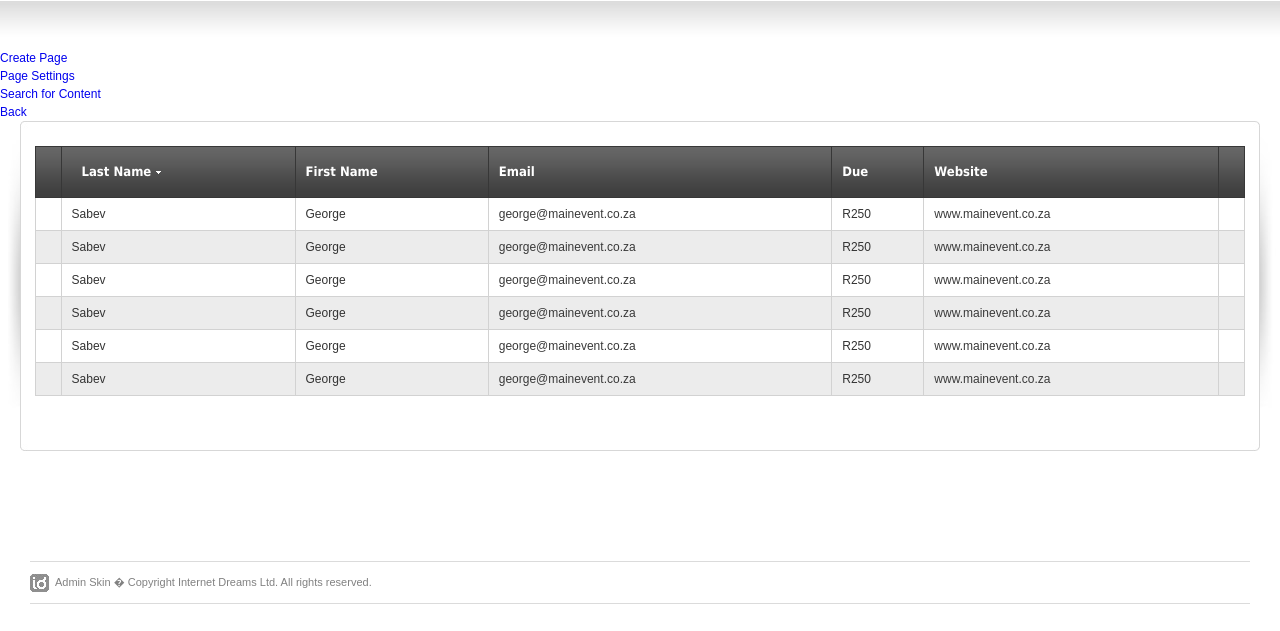
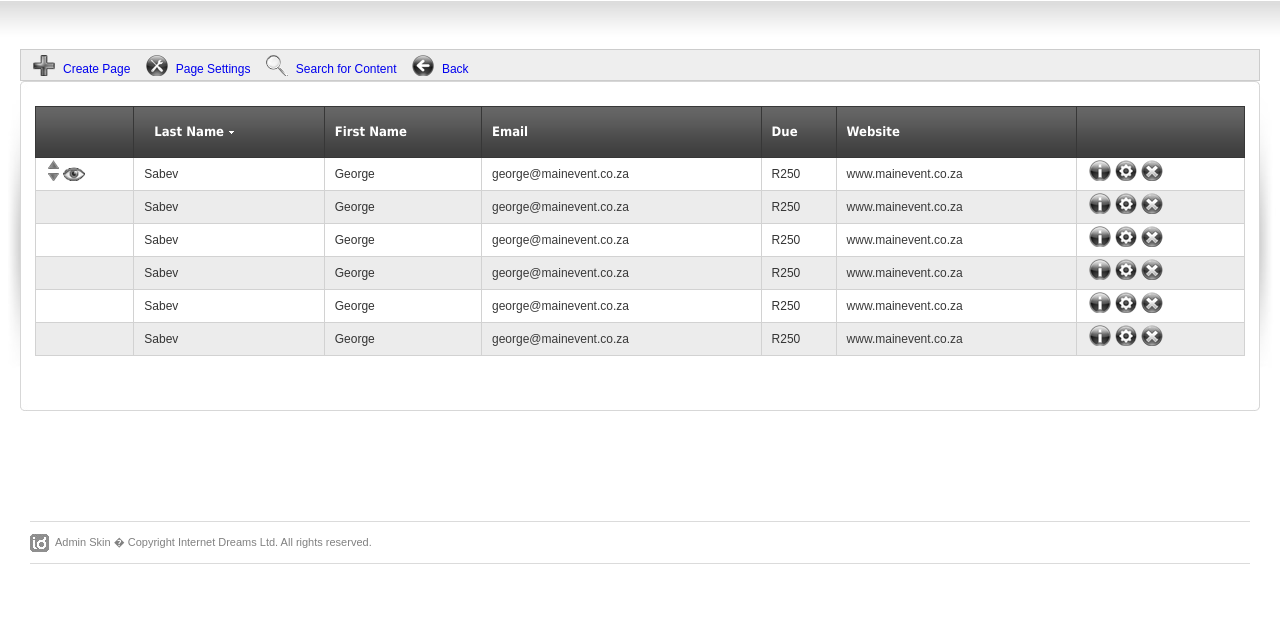
Before and after one commit to oliver-spryn/Wave-Audio, a PHP site: page /templates/desktop/admin-skin/top.php in a window 1280 px wide. Shown: the part 171-802 px from the top of the page. After the commit the page ends 735 px from the top, so only its background shows below. Run offline with PHP 8.4, Linux system fonts and the light colour scheme; the template is opened without the code that fills it, so the values that code supplies are empty; a stand-in replaces the project's code that opens the database connection; some libraries are stand-ins or nearby versions.

Commit message:
The universal stylesheet includes several more styles categories, mainly icon sets which are used for datatables and toolbars.

```diff
--- a/system/stylesheets/universal.css
+++ b/system/stylesheets/universal.css
@@ -1,3 +1,8 @@
+/*
+ * By using this application, you are bound the license agreement set forth on
+ * this page: http://docs.forwardfour.com/index.php/License
+*/
+
 /*
 General
 ---------------------------------------
@@ -8,19 +13,31 @@ img {
 }
 
 textarea {
-	font-family: Arial;
+	font-family: Arial, Helvetica, sans-serif;
+	overflow: auto;
 }
 
-span.require {
-	color: #FF0000;
+/* A fix for new HTML5 elements which are not compatable with older browsers */
+header, nav, section, article, figure, figcaption, aside, footer {
+	display: block;
 }
 
-/* CSS replacement for the align attribute which is deprecated in HTML5 */
+/* CSS replacements for the align attribute which is deprecated in HTML5 */
+.left {
+	text-align: left;
+}
+
 .center {
 	text-align: center;
 }
 
+.right {
+	text-align: right;
+}
+
+/* Visibility options */
 .hide {
+	display: table-cell;
 	display: none;
 }
 
@@ -34,7 +51,94 @@ span.require {
 }
 
 /*
-Data Table Styles
+Validation and validation fallback
+---------------------------------------
+*/
+
+.require {
+	color: #FF0000;
+}
+
+.invalid {
+	border: #972324 solid 3px;
+	box-shadow : 0px 0px 3px #972324;
+}
+
+/*
+Toolbar
+---------------------------------------
+*/
+
+ul.toolbar {
+	margin: 0px 20px 0px 20px;
+	padding: 0px 5px 0px 5px;
+	background: #eee;
+	border: #ccc solid thin;
+	min-height: 30px;
+	height: 30px;
+}
+
+ul.toolbar li {
+	display: inline-block;
+	padding-top: 10px;
+	padding-left: 7px;
+}
+
+/*
+Toolbar sample icon set
+---------------------------------------
+*/
+
+ul.toolbar li a {
+	background-position: left;
+	padding-top: 7px;
+	padding-left: 30px;
+	padding-right: 5px;
+	margin-top: 5px;
+}
+
+ul.toolbar li a.new {
+	background: url(../images/common/toolbar_sprite.png) no-repeat;
+	background-position: 0px 0px;
+}
+
+ul.toolbar li a.new:hover {
+	background: url(../images/common/toolbar_sprite.png) no-repeat;
+	background-position: 0px -22px;
+}
+
+ul.toolbar li a.settings {
+	background: url(../images/common/toolbar_sprite.png) no-repeat;
+	background-position: 0px -44px;
+}
+
+ul.toolbar li a.settings:hover {
+	background: url(../images/common/toolbar_sprite.png) no-repeat;
+	background-position: 0px -66px;
+}
+
+ul.toolbar li a.search {
+	background: url(../images/common/toolbar_sprite.png) no-repeat;
+	background-position: 0px -88px;
+}
+
+ul.toolbar li a.search:hover {
+	background: url(../images/common/toolbar_sprite.png) no-repeat;
+	background-position: 0px -110px;
+}
+
+ul.toolbar li a.back {
+	background: url(../images/common/toolbar_sprite.png) no-repeat;
+	background-position: 0px -132px;
+}
+
+ul.toolbar li a.back:hover {
+	background: url(../images/common/toolbar_sprite.png) no-repeat;
+	background-position: 0px -154px;
+}
+
+/*
+Data table styles
 ---------------------------------------
 */
 
@@ -43,6 +147,7 @@ Data Table Styles
 	border: 0px;
 	padding: 0px;
 	width: 100%;
+	clear:both;
 }
 
 #dataTable tr th {
@@ -57,7 +162,7 @@ Data Table Styles
 
 #dataTable tr th {
 	color: #fff;
-	font-family: Tahoma;
+	font-family: Tahoma, Geneva, sans-serif;
 	font-size: 13px;
 	font-weight: bold;
 	line-height: 14px;
@@ -98,3 +203,78 @@ Data Table Styles
 #dataTable tr:hover {
 	background: #e3eceb;
 }
+
+/*
+Data table sample icon set
+---------------------------------------
+*/
+
+#dataTable a.dragger {
+	background: url(../images/common/actions_sprite.png) left no-repeat;
+	padding-left: 11px;
+	padding-top: 7px;
+	margin: 2px;
+	background-position: -5px 0px;
+}
+
+#dataTable a.dragger:hover {
+	background-position: -28px 0px;
+	cursor: move;
+	cursor: grab;
+	cursor: -moz-grab;
+	cursor: -webkit-grab;
+}
+
+#dataTable a.dragger:active {
+	cursor: move;
+	cursor: grabbing;
+	cursor: -moz-grabbing;
+	cursor: -webkit-grabbing;
+}
+
+#dataTable a.eyeShow {
+	background: url(../images/common/actions_sprite.png) left no-repeat;
+	padding-left: 22px;
+	margin: 2px;
+	background-position: 0px -87px;
+}
+
+#dataTable a.eyeShow:active {
+	background-position: -22px -87px;
+}
+
+#dataTable a.info {
+	background: url(../images/common/actions_sprite.png) left no-repeat;
+	padding-left: 22px;
+	padding-top: 7px;
+	margin: 2px;
+	background-position: 0px -22px;
+}
+
+#dataTable a.info:hover {
+	background-position: -22px -22px;
+}
+
+#dataTable a.edit {
+	background: url(../images/common/actions_sprite.png) left no-repeat;
+	padding-left: 22px;
+	padding-top: 7px;
+	margin: 2px;
+	background-position: 0px -44px;
+}
+
+#dataTable a.edit:hover {
+	background-position: -22px -44px;
+}
+
+#dataTable a.delete {
+	background: url(../images/common/actions_sprite.png) left no-repeat;
+	padding-left: 22px;
+	padding-top: 7px;
+	margin: 2px;
+	background-position: 0px -66px;
+}
+
+#dataTable a.delete:hover {
+	background-position: -22px -66px;
+}
```
